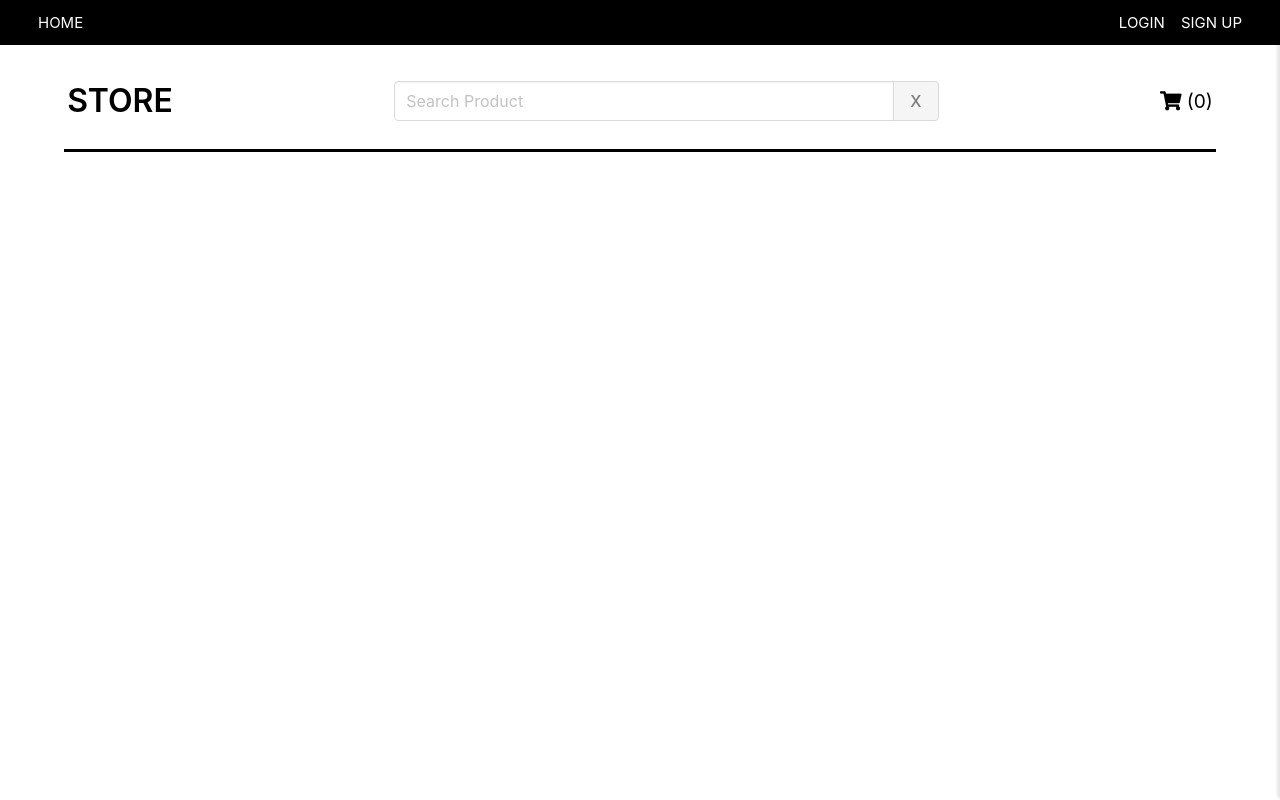
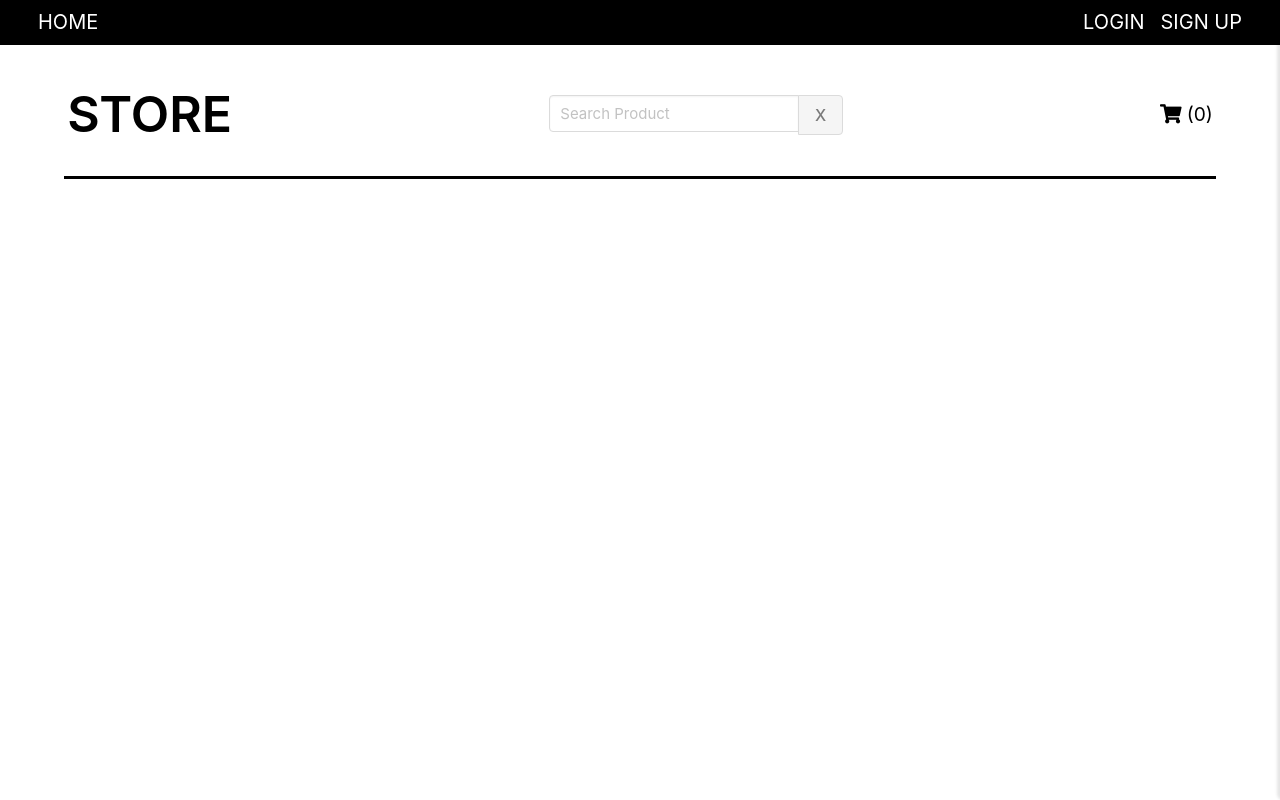
Before and after one commit to cireix/CMPT276, a React (Create React App) app in the folder public/: page / in a window 1280 px wide. Built offline with nearby package versions, Linux system fonts and the light colour scheme.

Commit message:
Added media queries for front end

```diff
--- a/public/src/css/app.scss
+++ b/public/src/css/app.scss
@@ -4,6 +4,13 @@
 @import url('https://cdnjs.cloudflare.com/ajax/libs/font-awesome/5.13.1/css/all.min.css');
 // react-toastify
 @import '~react-toastify/dist/ReactToastify.min.css';
+
+$phone: 576px;
+// Small tablets (portrait view)
+$tablet: 768px;
+// Tablets and small desktops
+$desktop: 992px;
+
 
 // ---------- Login Component ----------
 .login_wrapper {
@@ -42,11 +49,23 @@
         .end {
             margin-right: 30px;
         }
-        & a {
+        a {
             display: inline-block;
             color: white;
             padding: 0 8px;
+
             font-size: 15px;
+            @media (min-width: $phone) {
+                font-size:15px;
+            }
+            @media (min-width: $tablet) {
+                font-size:20px;
+            }
+            @media (min-width: $desktop) {
+                font-size:20px;
+            }
+
+
             transition: all 0.2s;
             &:hover {
                 color: rgb(189, 186, 186);
@@ -75,14 +94,44 @@
     margin: auto;
     border-bottom: 3px solid black;
     padding: 2rem 0.2rem 1.5rem 0.2rem;
+    flex-direction: row;
+    @media (min-width: $phone) {
+        flex-direction: row;
+    }
+    @media (min-width: $tablet) {
+        flex-direction: row;
+    }
+    @media (min-width: $desktop) {
+        flex-direction: row;
+    }
     .logo-text {
-        font-size: 2rem;
+        // font-size: 2rem;
+        font-size: 20px;
+            @media (min-width: $phone) {
+                font-size:20px;
+            }
+            @media (min-width: $tablet) {
+                font-size:30px;
+            }
+            @media (min-width: $desktop) {
+                font-size:50px;
+            }
         color: black;
         font-weight: 600;
+
     }
     .search-box {
         .search-input {
-            width: 500px;
+            width: 250px;
+            @media (min-width: $phone) {
+                width: 250px;
+            }
+            @media (min-width: $tablet) {
+                font-size:15px;
+            }
+            @media (min-width: $desktop) {
+                font-size:15px;
+            }
             outline: 0;
         }
     }
```
Also changed, not shown: 2 other files (tests, documents, lock files or other folders).
